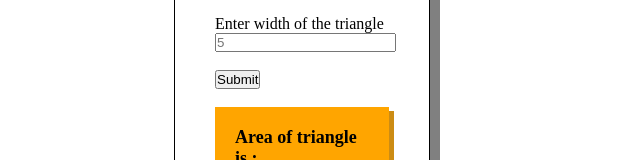
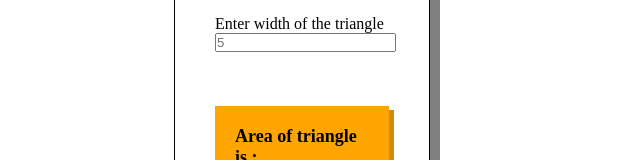
Before and after one commit to Vas8919/areat.github.io, a plain HTML site: page index.html in a window 1280 px wide. Shown: the part 357-517 px from the top of the page, without its empty margins (338-978 px from the left). Drawn offline with Linux system fonts and the light colour scheme.

Commit message:
Update index.html
hi this is

```diff
--- a/index.html
+++ b/index.html
@@ -50,7 +50,7 @@
         <br>
         <input type="number" id="wei" placeholder="5">
         <br><br>
-        <button type="button" id="sub">Submit</button>
+        <!-- <button type="button" id="sub">Submit</button> -->
         <br>
         <br>
         <div id="ans">
```
